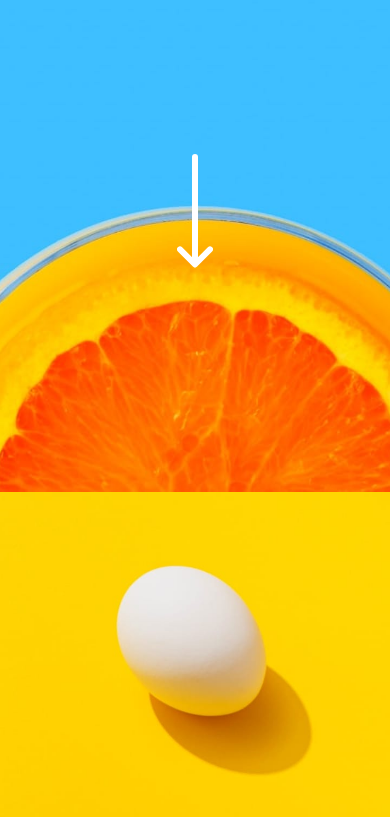
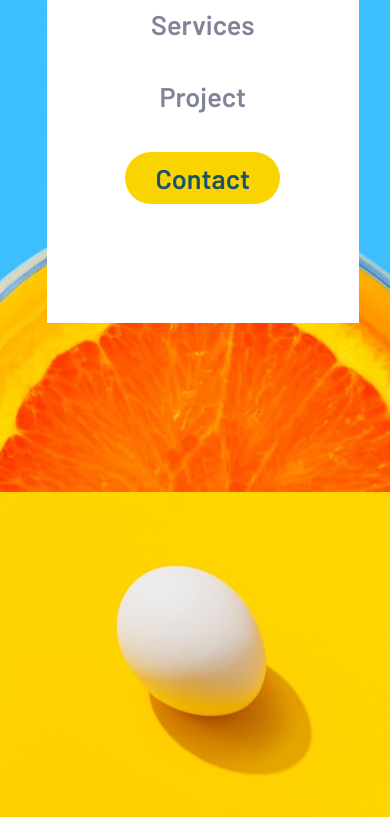
Before and after one commit to ThyoDerive/SunnySide-HomePage, a plain HTML site: page index.html in a window 390 px wide. Shown: the part 268-1090 px from the top of the page. Drawn offline with Linux system fonts and the light colour scheme.

Commit message:
All Check

```diff
--- a/Tool/CSS/Responcive.css
+++ b/Tool/CSS/Responcive.css
@@ -7,6 +7,47 @@
 
     .Menu {
         display: unset;
+    }
+
+    .Sous-Menu::before {
+        content: '';
+        position: absolute;
+        width: 20px;
+        height: 20px;
+        display: block;
+        background-color: white;
+        top: -20px;
+        right: 0;
+        clip-path: polygon(100% 0, 100% 1%, 100% 100%, 0% 100%);
+    }
+
+    .Sous-Menu {
+        position: absolute;
+        left: 12vw;
+        top: 10vh;
+        width: 80vw;
+        height: 60vh;
+        background-color: white;
+        display: flex;
+        flex-direction: column;
+        align-items: center;
+        justify-content: center;
+    }
+
+    .Sous-Onglets {
+        margin: 20px 0;
+        font-size: 1.5em;
+        color: hsl(232, 10%, 55%);
+    }
+
+    .Sous-Onglet-Contact {
+        background-color: hsl(51, 100%, 49%);
+        color: hsl(198, 62%, 26%);
+        padding: 10px 30px;
+        border-radius: 50px;
+        display: flex;
+        align-items: center;
+        justify-content: center;
     }
 
     .HomePage {
@@ -27,6 +68,7 @@
         letter-spacing: 5px;
         font-family: 'Bralow';
         margin-bottom: 20vh;
+        width: 60%;
     }
 
     /* Main */
--- a/Tool/JS/Script.js
+++ b/Tool/JS/Script.js
@@ -0,0 +1,10 @@
+const Menu = document.querySelector('.Menu')
+const SousMenu = document.querySelector('.Sous-Menu')
+
+Menu.addEventListener('click', (e) => {
+    if (SousMenu.style.display == 'none') {
+        SousMenu.style.display = 'flex'
+    } else {
+        SousMenu.style.display = 'none'
+    }
+})
--- a/index.html
+++ b/index.html
@@ -20,6 +20,15 @@
         <li class="NavBar-Onglets">Services</li>
         <li class="NavBar-Onglets">Project</li>
         <li class="NavBar-Onglets Onglet-Contact">Contact</li>
+        <li class="Menu">
+          <img src="./images/icon-hamburger.svg" alt="Menu Icon">
+          <ul class="Sous-Menu">
+            <li class="Sous-Onglets">About</li>
+            <li class="Sous-Onglets">Services</li>
+            <li class="Sous-Onglets">Project</li>
+            <li class="Sous-Onglets Sous-Onglet-Contact">Contact</li>
+          </ul>
+        </li>
       </ul>
     </nav>
 
```
